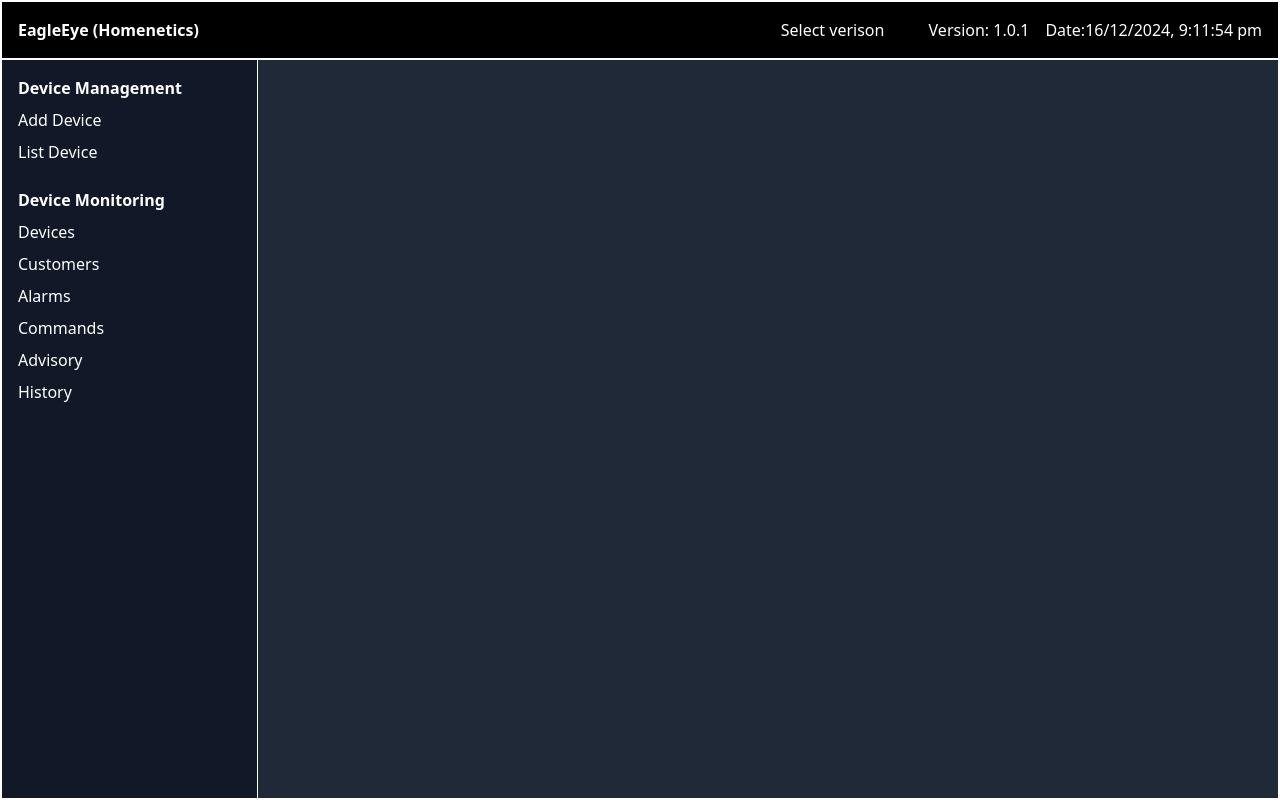
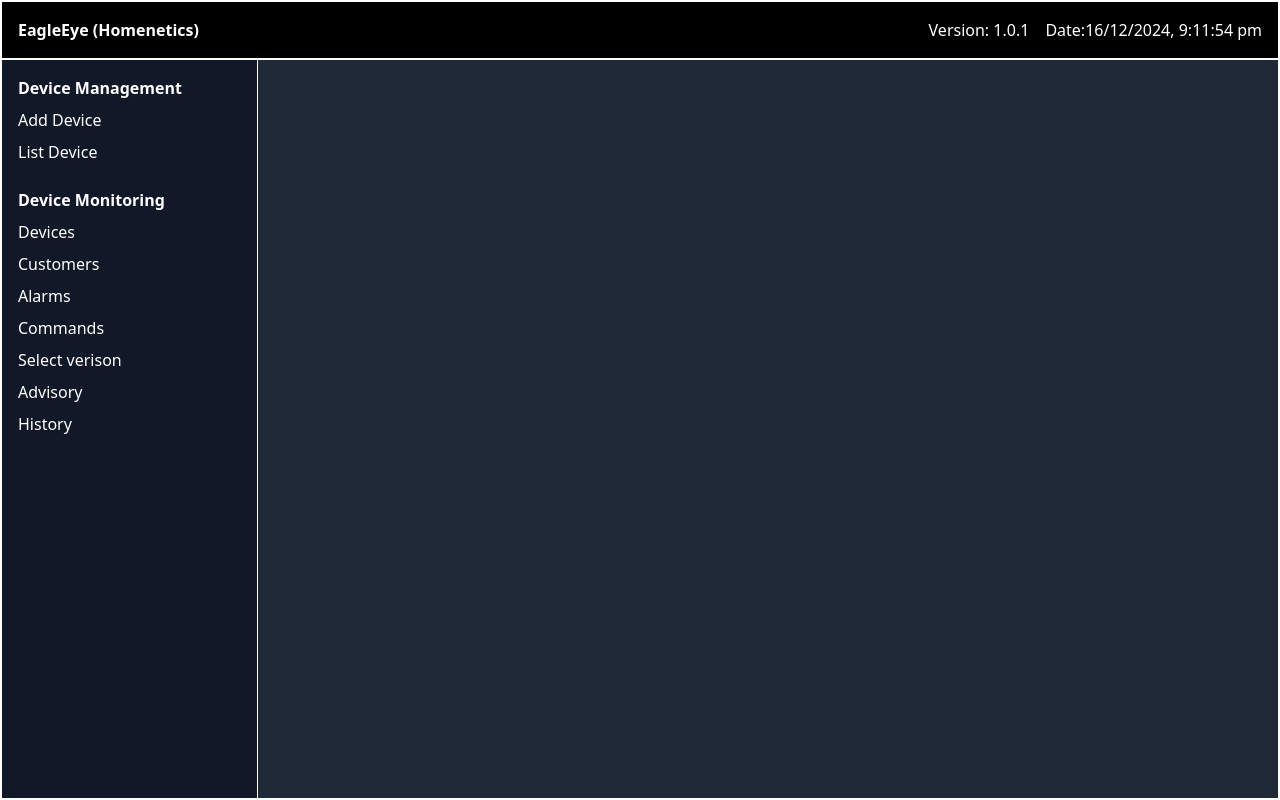
Before and after one commit to HomiesTech/EagleEye-Frontend, a React (Vite) app: page / in a window 1280 px wide. Built offline with nearby package versions, Linux system fonts and the light colour scheme.

Commit message:
place select version in side menu

```diff
--- a/src/component/bars/Navbar.tsx
+++ b/src/component/bars/Navbar.tsx
@@ -1,7 +1,7 @@
 import { useEffect, useState } from "react";
 import CONSTANTS from "../../config/constant"
 import { getCurrentDateTimeInIST } from "../../config/DateAndTime";
-import { Link } from "react-router-dom";
+
 
 
 const Navbar = () => {
@@ -17,7 +17,7 @@
           <div className="font-bold">EagleEye (Homenetics)</div>
           <div>
 
-            <span ><Link to="/generate" className="hover:underline mr-10"> Select verison </Link></span>
+
             <span className="mr-4">Version: {CONSTANTS.version}</span>
             <span>Date:{dateTime}</span>
           </div>
--- a/src/component/bars/Sidebar.tsx
+++ b/src/component/bars/Sidebar.tsx
@@ -33,14 +33,17 @@
             </Link>
           </li>
           <li>
-          <Link to ="/monitor/alarms" className="hover:underline">
+            <Link to="/monitor/alarms" className="hover:underline">
               Alarms
             </Link>
           </li>
           <li>
-            <Link to= "/restart" className='hover:underline'>
+            <Link to="/restart" className='hover:underline'>
               Commands
             </Link>
+          </li>
+          <li>
+            <Link to="/generate" className="hover:underline"> Select verison </Link>
           </li>
           <li>Advisory</li>
           <li>History</li>
```
Lines whose indentation alone changed are shown as unchanged.
